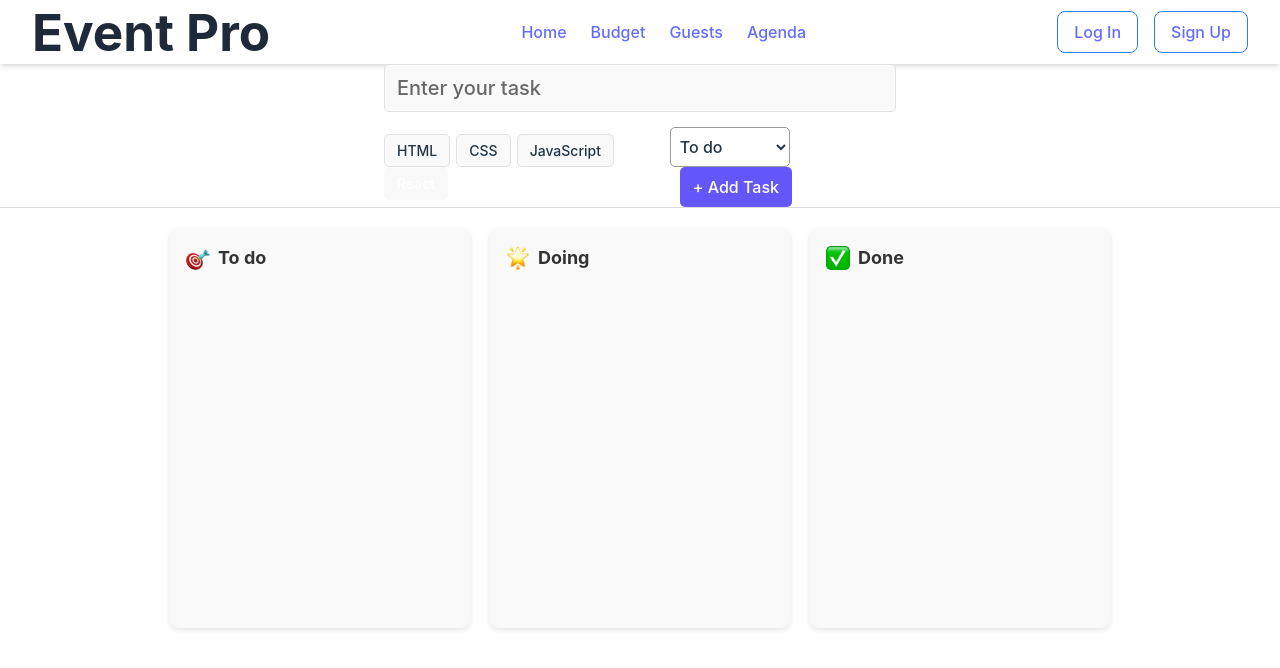
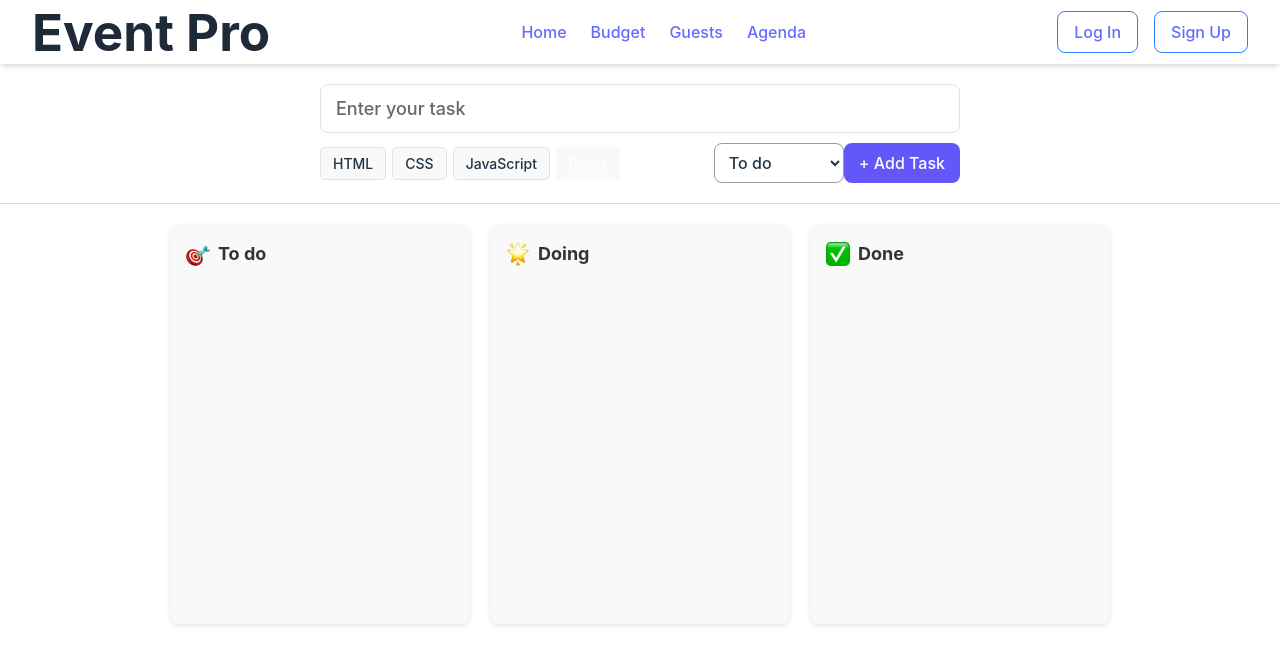
Before and after one commit to Talia-Lia/EventPro, a React (Vite) app in the folder event-planner/: page /agenda in a window 1280 px wide. Shown: the top 668 px of the page. Built offline with nearby package versions, Linux system fonts and the light colour scheme.

Commit message:
Update TaskForm.css

```diff
--- a/event-planner/src/styles/TaskForm.css
+++ b/event-planner/src/styles/TaskForm.css
@@ -1,24 +1,35 @@
 .app_header {
     display: flex;
+    flex-direction: column;
     align-items: center;
     justify-content: center;
     border-bottom: 1px solid #dcdcdc;
+    padding: 20px 0;
 }
 
 .app_header > form {
-    width: 40%;
+    width: 50%;
+    display: flex;
+    flex-direction: column;
+    align-items: center;
 }
 
 .task_input {
-    font-size: 20px;
+    font-size: 18px;
     font-weight: 500;
-    background: #f9f9f9;
+    background: #fff;
     color: #000;
     border: 1px solid #dfe3e6;
-    border-radius: 5px;
-    padding: 8px 12px;
-    margin-bottom: 15px;
+    border-radius: 8px;
+    padding: 10px 15px;
+    margin-bottom: 10px;
     width: 100%;
+    transition: 0.2s;
+}
+
+.task_input:focus {
+    border-color: #6457f9;
+    outline: none;
 }
 
 .task_input::placeholder {
@@ -28,6 +39,8 @@
 .task_form_bottom_line {
     display: flex;
     align-items: center;
+    gap: 10px;
+    width: 100%;
     justify-content: space-between;
 }
 
@@ -35,10 +48,18 @@
     font-size: 16px;
     font-weight: 500;
     border: 1px solid #999;
-    border-radius: 5px;
-    width: 120px;
+    border-radius: 8px;
+    width: 130px;
     height: 40px;
-    padding: 0 5px;
+    padding: 5px 10px;
+    cursor: pointer;
+    background-color: #fff;
+    transition: 0.2s;
+}
+
+.task_status:focus {
+    border-color: #6457f9;
+    outline: none;
 }
 
 .task_submit {
@@ -46,10 +67,13 @@
     font-weight: 500;
     background-color: #6457f9;
     color: #fff;
-    border-radius: 5px;
+    border-radius: 8px;
     height: 40px;
-    padding: 3px 13px;
-    margin-left: 10px;
+    padding: 5px 15px;
     border: none;
     cursor: pointer;
+    transition: background 0.3s;
 }
+.task_submit:hover {
+    background-color: #5243d2;
+}
```
